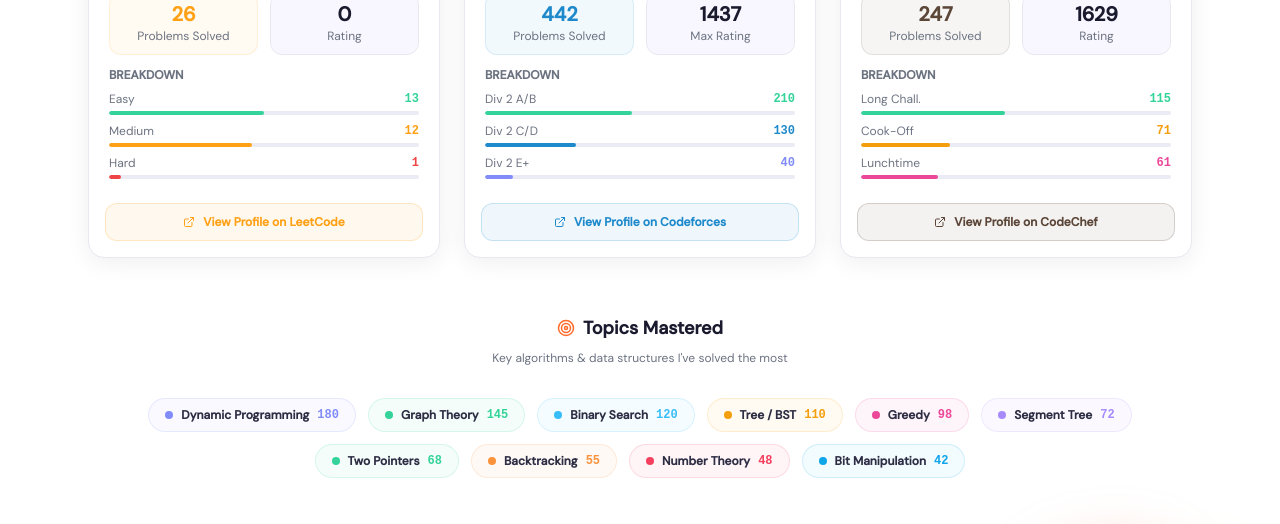
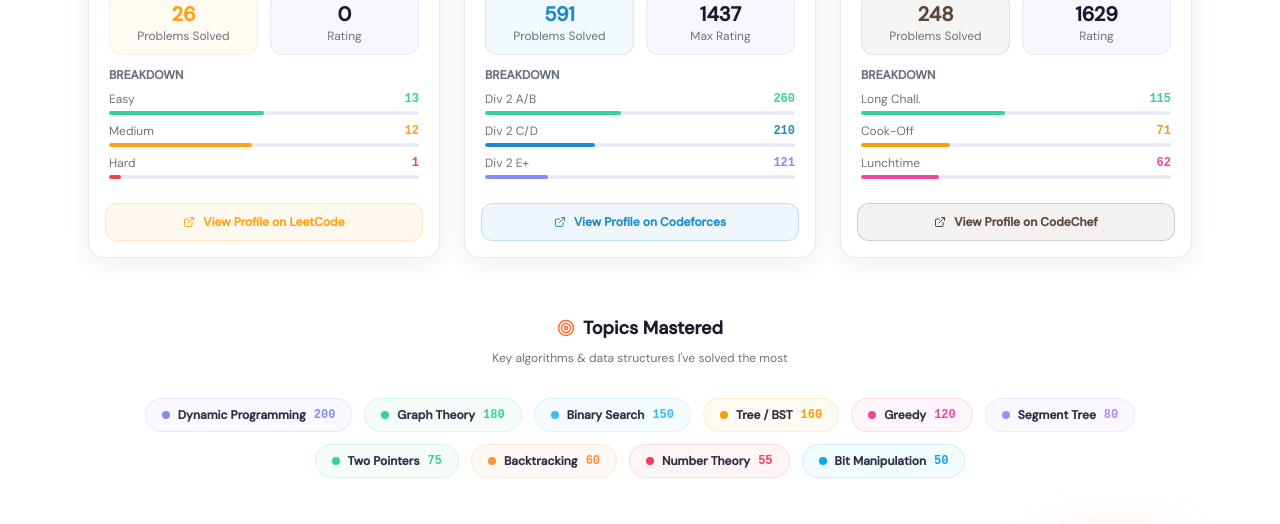
Before and after one commit to Topurayhan554/portfolio, a Next.js app: page / in a window 1280 px wide. Shown: the part 3260-3784 px from the top of the page. Built offline with nearby package versions, Linux system fonts and the light colour scheme.

Commit message:
updated competitive programming page

```diff
--- a/src/data/data.js
+++ b/src/data/data.js
@@ -390,16 +390,16 @@ export const platforms = [
     color: "#1F8ACB",
     bgLight: "rgba(31,138,203,0.08)",
     bgDark: "rgba(31,138,203,0.12)",
-    solved: 442,
+    solved: 591,
     total: null,
     rating: 1437,
     ratingLabel: "Max Rating",
     badge: "Specialist",
     badgeColor: "#1F8ACB",
     stats: [
-      { label: "Div 2 A/B", val: 210, color: "#34d399" },
-      { label: "Div 2 C/D", val: 130, color: "#1F8ACB" },
-      { label: "Div 2 E+", val: 40, color: "#818cf8" },
+      { label: "Div 2 A/B", val: 260, color: "#34d399" },
+      { label: "Div 2 C/D", val: 210, color: "#1F8ACB" },
+      { label: "Div 2 E+", val: 121, color: "#818cf8" },
     ],
     tagline: "Codeforces Round participant · Graph & DP specialist",
   },
@@ -412,7 +412,7 @@ export const platforms = [
     color: "#5B4638",
     bgLight: "rgba(91,70,56,0.08)",
     bgDark: "rgba(91,70,56,0.12)",
-    solved: 247,
+    solved: 248,
     total: null,
     rating: 1629,
     ratingLabel: "Rating",
@@ -421,21 +421,21 @@ export const platforms = [
     stats: [
       { label: "Long Chall.", val: 115, color: "#34d399" },
       { label: "Cook-Off", val: 71, color: "#f59e0b" },
-      { label: "Lunchtime", val: 61, color: "#ec4899" },
+      { label: "Lunchtime", val: 62, color: "#ec4899" },
     ],
     tagline: "3★ rated · Long Challenge expert",
   },
 ];
 
 export const topics = [
-  { name: "Dynamic Programming", count: 180, color: "#818cf8" },
-  { name: "Graph Theory", count: 145, color: "#34d399" },
-  { name: "Binary Search", count: 120, color: "#38bdf8" },
-  { name: "Tree / BST", count: 110, color: "#f59e0b" },
-  { name: "Greedy", count: 98, color: "#ec4899" },
-  { name: "Segment Tree", count: 72, color: "#a78bfa" },
-  { name: "Two Pointers", count: 68, color: "#34d399" },
-  { name: "Backtracking", count: 55, color: "#fb923c" },
-  { name: "Number Theory", count: 48, color: "#f43f5e" },
-  { name: "Bit Manipulation", count: 42, color: "#0ea5e9" },
+  { name: "Dynamic Programming", count: 200, color: "#818cf8" },
+  { name: "Graph Theory", count: 180, color: "#34d399" },
+  { name: "Binary Search", count: 150, color: "#38bdf8" },
+  { name: "Tree / BST", count: 160, color: "#f59e0b" },
+  { name: "Greedy", count: 120, color: "#ec4899" },
+  { name: "Segment Tree", count: 80, color: "#a78bfa" },
+  { name: "Two Pointers", count: 75, color: "#34d399" },
+  { name: "Backtracking", count: 60, color: "#fb923c" },
+  { name: "Number Theory", count: 55, color: "#f43f5e" },
+  { name: "Bit Manipulation", count: 50, color: "#0ea5e9" },
 ];
```
